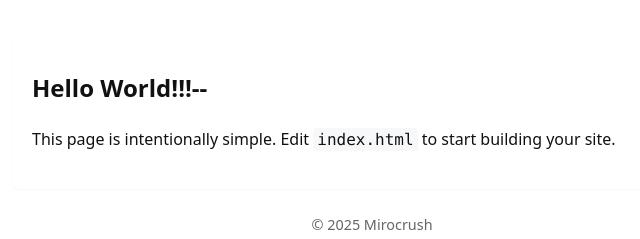
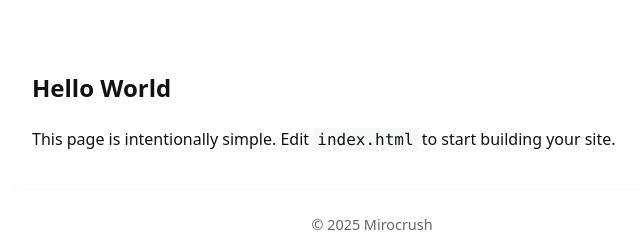
Before and after one commit to mirocrush/mirocrush.io, a plain HTML site: page index.html in a window 1280 px wide. Shown: the part 175-414 px from the top of the page, 268-908 px from the left. Drawn offline with Linux system fonts and the light colour scheme.

```diff
--- a/index.html
+++ b/index.html
@@ -26,7 +26,7 @@
     </header>
     <main>
       <section>
-        <h2>Hello World!!!--</h2>
+        <h2>Hello World</h2>
         <p>This page is intentionally simple. Edit <code>index.html</code> to start building your site.</p>
       </section>
     </main>
```
